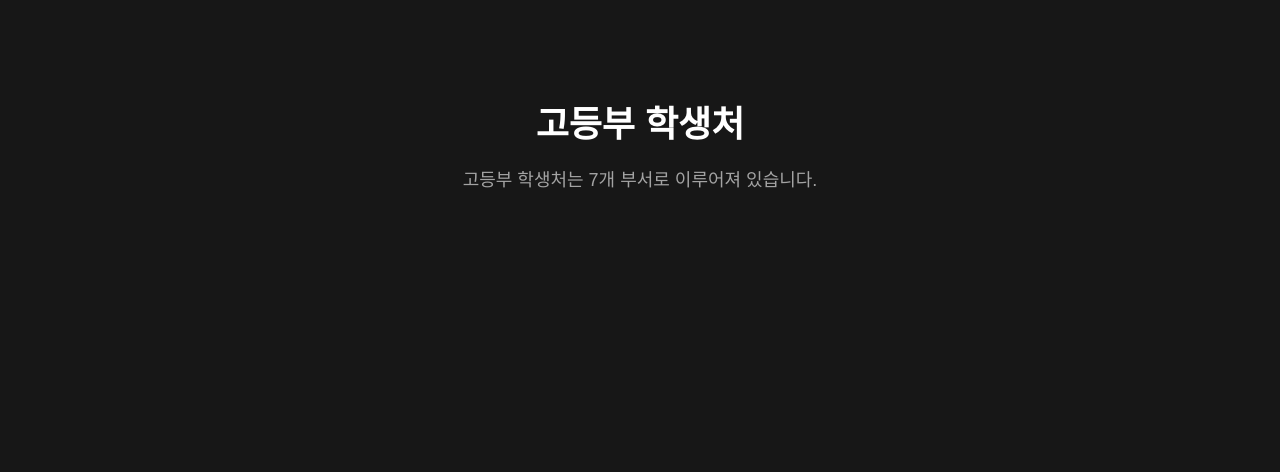
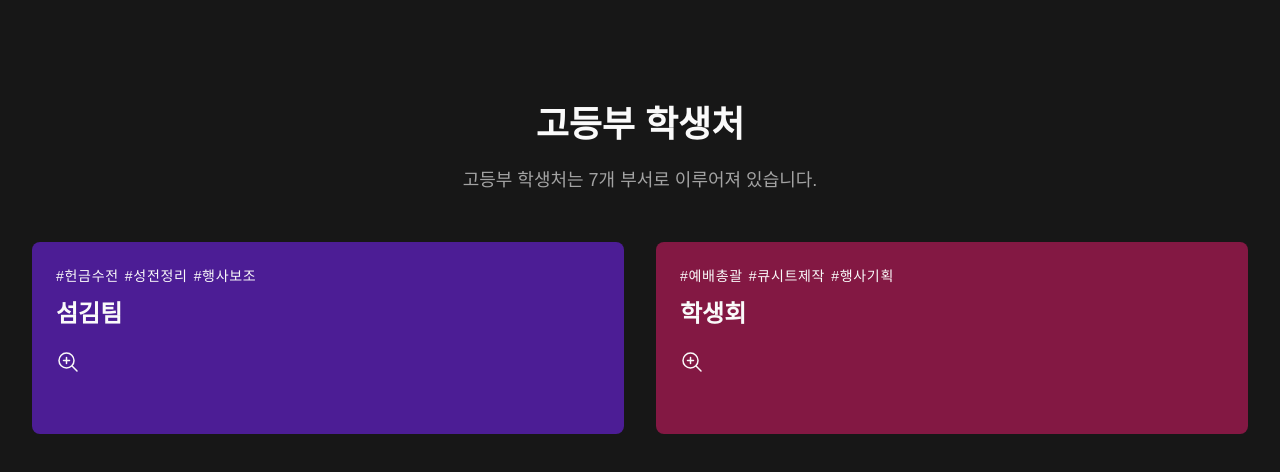
Before and after one commit to ndaemy/dsa-pr, an Astro site: page / in a window 1280 px wide. Built offline with nearby package versions, Linux system fonts and the light colour scheme; Astro itself is replaced by a stand-in of ours; a web font is replaced by a local one.

Commit message:
✨ Create department card

```diff
--- /dev/null
+++ b/src/components/Department.tsx
@@ -0,0 +1,28 @@
+import type { FC } from "react";
+
+import Magnifier from "../icons/Magnifier";
+
+type Props = {
+  name: string;
+  tags: string[];
+  desc: string;
+  color: string;
+}
+
+const Department: FC<Props> = ({ name, tags, desc, color }) => {
+  const colorName = `bg-${color}-900`;
+
+  return (
+    <div className={`${colorName} p-6 rounded-lg w-full h-48 cursor-pointer`}>
+      <p className="text-sm font-thin tracking-wider mb-3">
+        {tags.map(tag => <span className="mr-1.5">{`#${tag}`}</span>)}
+      </p>
+      <p className="text-2xl font-bold mb-5">{name}</p>
+      <p className="">
+        <Magnifier />
+      </p>
+    </div>
+  );
+};
+
+export default Department;
--- a/src/components/Main.tsx
+++ b/src/components/Main.tsx
@@ -1,12 +1,48 @@
 import type { FC } from "react";
+import Department from "./Department";
+
+const departments = [
+  {
+    name: "섬김팀",
+    tags: ["헌금수전", "성전정리", "행사보조"],
+    desc: "저희는 예배를 가장 가까이서 드림으로써 하나님을 섬기는 부서입니다.\n" +
+      "또한 부활절, 추수감사절, 크리스마스 등 다양한 행사를 기획하고 진행합니다.\n" +
+      "밝은 분위기에서 즐겁게 봉사할 친구들을 찾습니다.\n" +
+      "예배를 준비해보고 싶었던 분들!!!\n" +
+      "행사를 기획해보고 싶었던 분들!!\n" +
+      "지금 당장 학생회로 연락주세요~!!\n",
+    color: "violet",
+  },
+  {
+    name: "학생회",
+    tags: ["예배총괄", "큐시트제작", "행사기획"],
+    desc: "저희는 예배를 가장 가까이서 드림으로써 하나님을 섬기는 부서입니다.\n" +
+      "또한 부활절, 추수감사절, 크리스마스 등 다양한 행사를 기획하고 진행합니다.\n" +
+      "밝은 분위기에서 즐겁게 봉사할 친구들을 찾습니다.\n" +
+      "예배를 준비해보고 싶었던 분들!!!\n" +
+      "행사를 기획해보고 싶었던 분들!!\n" +
+      "지금 당장 학생회로 연락주세요~!!\n",
+    color: "pink",
+  },
+];
 
 const Main: FC = () => {
   return (
-    <div className="px-4 py-24">
+    <div className="px-4 md:px-8 py-24">
       <h1 className="text-4xl text-center font-bold leading-relaxed mb-3">고등부 학생처</h1>
-      <h3 className="text-lg text-center text-neutral-400 font-normal leading-normal mb-2">고등부 학생처는 7개 부서로 이루어져 있습니다.</h3>
+      <h3 className="text-lg text-center text-neutral-400 font-normal leading-normal mb-12">고등부 학생처는 7개 부서로 이루어져 있습니다.</h3>
+
+      <div className="grid grid-cols-1 md:grid-cols-2 gap-6 md:gap-8">
+        {departments.map(({ name, tags, desc, color }) => (
+          <Department name={name} tags={tags} desc={desc} color={color} />
+        ))}
+      </div>
+
+      {/* tailwind build bug fix */}
+      <div className="hidden bg-violet-900"></div>
+      <div className="hidden bg-pink-900"></div>
     </div>
   );
-}
+};
 
 export default Main;
--- /dev/null
+++ b/src/icons/Magnifier.tsx
@@ -0,0 +1,11 @@
+import type { FC } from "react";
+
+const Magnifier: FC = () => {
+  return (
+    <svg xmlns="http://www.w3.org/2000/svg" fill="none" viewBox="0 0 24 24" strokeWidth={1.5} stroke="currentColor" className="w-6 h-6">
+      <path strokeLinecap="round" strokeLinejoin="round" d="M21 21l-5.197-5.197m0 0A7.5 7.5 0 105.196 5.196a7.5 7.5 0 0010.607 10.607zM10.5 7.5v6m3-3h-6" />
+    </svg>
+  );
+};
+
+export default Magnifier;
--- a/src/pages/index.astro
+++ b/src/pages/index.astro
@@ -11,7 +11,7 @@ import Main from "../components/Main";
     <meta name="generator" content={Astro.generator} />
     <title>Astro</title>
   </head>
-  <body class="font-default text-white bg-neutral-900">
+  <body class="font-default text-neutral-50 bg-neutral-900">
     <Main />
   </body>
 </html>
```
